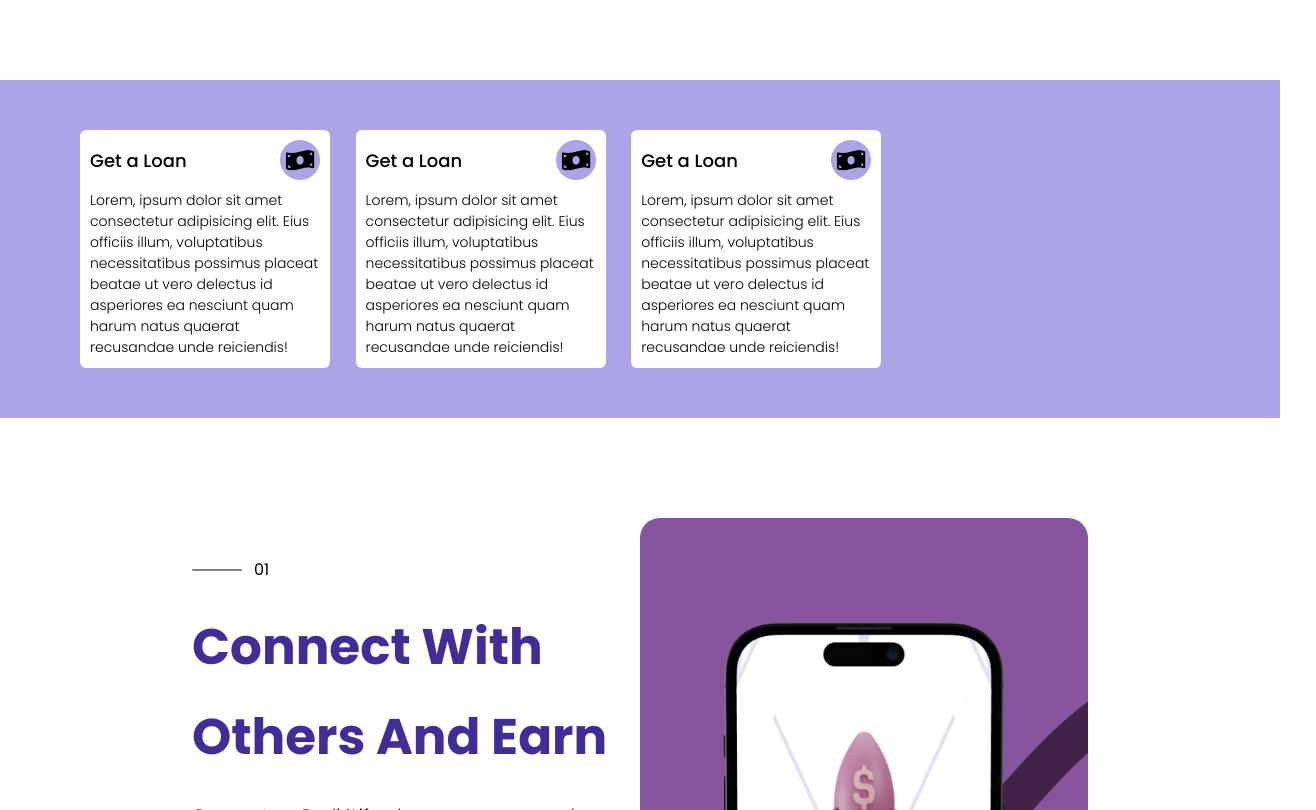
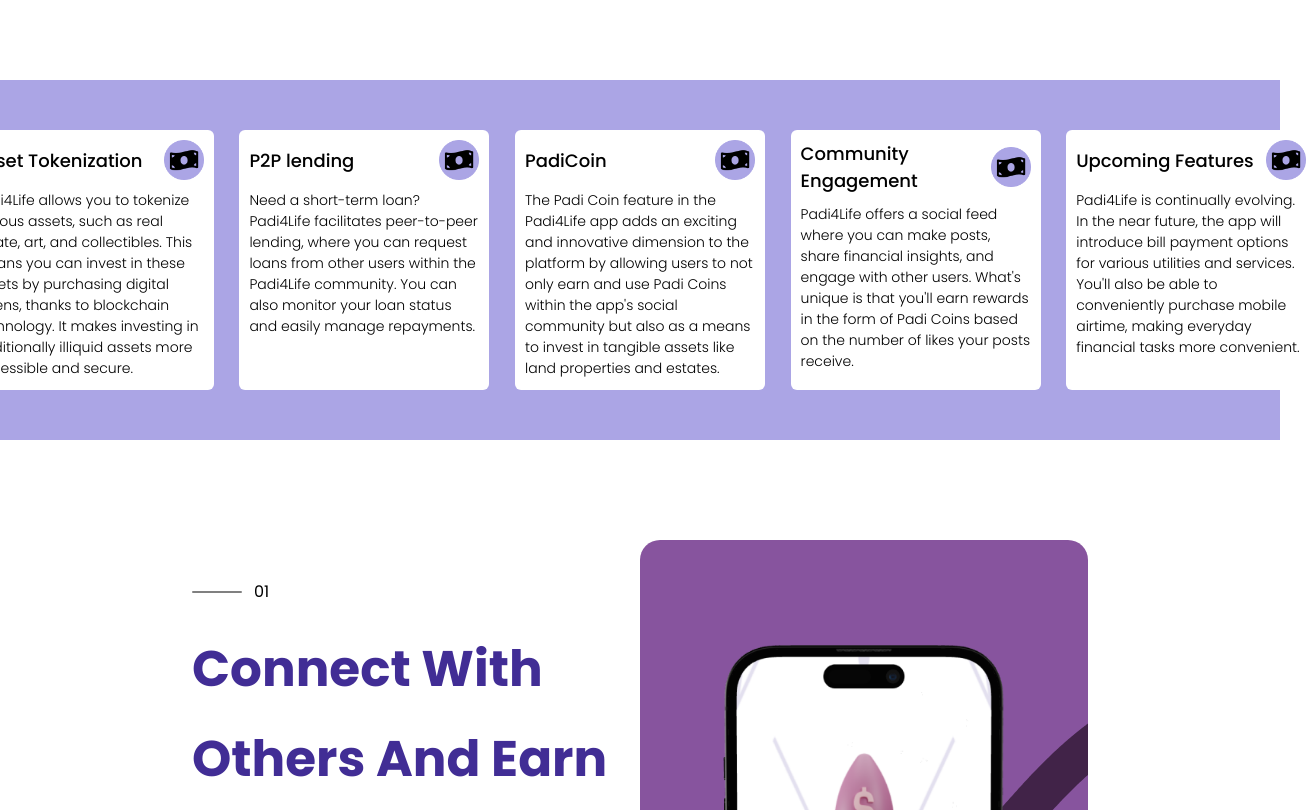
Before and after one commit to Solexi/padi4life, a React (Create React App) app: page / in a window 1280 px wide. Shown: the part 660-1470 px from the top of the page, 1316 px wide, since content can reach past the window. Built offline with nearby package versions, Linux system fonts and the light colour scheme.

Commit message:
Updated Features Content

```diff
--- a/src/pages/Home/Home.tsx
+++ b/src/pages/Home/Home.tsx
@@ -1,6 +1,5 @@
 import { Box, Flex, Heading, Text, Image, Button, Grid, GridItem } from '@chakra-ui/react';
 import Navbar from '../../component/Navbar/index';
-import Download from '../../component/Download';
 import splash from '../../images/splash.png';
 import loan from '../../images/loan.png';
 import getloan from '../../images/getloan.png';
@@ -29,8 +28,8 @@
             <Box
                 display={"flex"}
                 flexDir={["column", "column", "column", "row"]}
-                px={["", "", "", "200px"]}
-                justifyContent={["","", "center", "space-between"]}
+                px={["", "", "", "15vw"]}
+                justifyContent={["", "", "center", "space-between"]}
                 mb={["", "80px"]}
             >
                 <Box
@@ -76,21 +75,21 @@
                 >
                     <Flex
                         bg={"#897BDC"}
-                        h={["170px","300px"]}
-                        w={["170px","300px"]}
+                        h={["170px", "300px", "250px", "300px"]}
+                        w={["170px", "300px", "250px", "300px"]}
                         borderRadius={"50%"}
                         justify={"center"}
                         pt={"50px"}
                     >
                         <Box
-                            h={["150px","305px"]}
+                            h={["150px", "305px"]}
                             display={"flex"}
                             flexDir={"row"}
                             transformOrigin={"center"}
                             justifyContent={"center"}
                         >
                             <Image
-                                transform={'rotate(-30deg)'}
+                                transform={'rotate(-20deg)'}
                                 src={social}
                                 w={["90px", "200px"]}
                                 h={["180px", "309px"]}
@@ -103,7 +102,7 @@
                                 zIndex={2}
                             />
                             <Image
-                                transform={'rotate(30deg)'}
+                                transform={'rotate(20deg)'}
                                 src={wallet}
                                 w={["90px", "200px"]}
                                 h={["180px", "309px"]}
@@ -120,7 +119,7 @@
                 justifyContent={"center"}
             >
                 <Grid
-                    templateColumns={['repeat(1, 3fr)', 'repeat(2, 3fr)', '' ,'repeat(5, 3fr)']}
+                    templateColumns={['repeat(1, 3fr)', 'repeat(2, 3fr)', 'repeat(2, 3fr)', 'repeat(5, 3fr)']}
                     alignSelf={"center"}
                     gap={["5vw", "5vw", "5vw", "2vw"]}
                 >
@@ -128,6 +127,7 @@
                         <Box
                             bg={"#FFFFFF"}
                             w={"250px"}
+                            h={"260px"}
                             px={"10px"}
                             py={"10px"}
                             borderRadius={"md"}
@@ -141,7 +141,7 @@
                                     fontSize={"18px"}
                                     fontWeight={500}
                                 >
-                                    Get a Loan
+                                    Asset Tokenization
                                 </Text>
                                 <Image
                                     src={loan}
@@ -154,9 +154,7 @@
                                 fontWeight={300}
                                 mt={"10px"}
                             >
-                                Lorem, ipsum dolor sit amet consectetur adipisicing elit.
-                                Eius officiis illum, voluptatibus necessitatibus possimus placeat beatae
-                                ut vero delectus id asperiores ea nesciunt quam harum natus quaerat recusandae unde reiciendis!
+                                Padi4Life allows you to tokenize various assets, such as real estate, art, and collectibles. This means you can invest in these assets by purchasing digital tokens, thanks to blockchain technology. It makes investing in traditionally illiquid assets more accessible and secure.
                             </Text>
                         </Box>
                     </GridItem>
@@ -164,6 +162,7 @@
                         <Box
                             bg={"#FFFFFF"}
                             w={"250px"}
+                            h={"260px"}
                             px={"10px"}
                             py={"10px"}
                             borderRadius={"md"}
@@ -177,7 +176,7 @@
                                     fontSize={"18px"}
                                     fontWeight={500}
                                 >
-                                    Get a Loan
+                                    P2P lending
                                 </Text>
                                 <Image
                                     src={loan}
@@ -190,9 +189,7 @@
                                 fontWeight={300}
                                 mt={"10px"}
                             >
-                                Lorem, ipsum dolor sit amet consectetur adipisicing elit.
-                                Eius officiis illum, voluptatibus necessitatibus possimus placeat beatae
-                                ut vero delectus id asperiores ea nesciunt quam harum natus quaerat recusandae unde reiciendis!
+                                Need a short-term loan? Padi4Life facilitates peer-to-peer lending, where you can request loans from other users within the Padi4Life community. You can also monitor your loan status and easily manage repayments.
                             </Text>
                         </Box>
                     </GridItem>
@@ -200,6 +197,7 @@
                         <Box
                             bg={"#FFFFFF"}
                             w={"250px"}
+                            h={"260px"}
                             px={"10px"}
                             py={"10px"}
                             borderRadius={"md"}
@@ -213,7 +211,7 @@
                                     fontSize={"18px"}
                                     fontWeight={500}
                                 >
-                                    Get a Loan
+                                    PadiCoin
                                 </Text>
                                 <Image
                                     src={loan}
@@ -226,9 +224,77 @@
                                 fontWeight={300}
                                 mt={"10px"}
                             >
-                                Lorem, ipsum dolor sit amet consectetur adipisicing elit.
-                                Eius officiis illum, voluptatibus necessitatibus possimus placeat beatae
-                                ut vero delectus id asperiores ea nesciunt quam harum natus quaerat recusandae unde reiciendis!
+                                The Padi Coin feature in the Padi4Life app adds an exciting and innovative dimension to the platform by allowing users to not only earn and use Padi Coins within the app's social community but also as a means to invest in tangible assets like land properties and estates.
+                            </Text>
+                        </Box>
+                    </GridItem>
+                    <GridItem>
+                        <Box
+                            bg={"#FFFFFF"}
+                            w={"250px"}
+                            h={"260px"}
+                            px={"10px"}
+                            py={"10px"}
+                            borderRadius={"md"}
+                        >
+                            <Flex
+                                flexDir={"row"}
+                                justifyContent={"space-between"}
+                                align={"center"}
+                            >
+                                <Text
+                                    fontSize={"18px"}
+                                    fontWeight={500}
+                                >
+                                    Community Engagement
+                                </Text>
+                                <Image
+                                    src={loan}
+                                    w={"40px"}
+                                    h={"40px"}
+                                />
+                            </Flex>
+                            <Text
+                                fontSize={"14px"}
+                                fontWeight={300}
+                                mt={"10px"}
+                            >
+                                Padi4Life offers a social feed where you can make posts, share financial insights, and engage with other users. What's unique is that you'll earn rewards in the form of Padi Coins based on the number of likes your posts receive.
+                            </Text>
+                        </Box>
+                    </GridItem>
+                    <GridItem>
+                        <Box
+                            bg={"#FFFFFF"}
+                            w={"250px"}
+                            h={"260px"}
+                            px={"10px"}
+                            py={"10px"}
+                            borderRadius={"md"}
+                        >
+                            <Flex
+                                flexDir={"row"}
+                                justifyContent={"space-between"}
+                                align={"center"}
+                            >
+                                <Text
+                                    fontSize={"18px"}
+                                    fontWeight={500}
+                                >
+                                    Upcoming Features
+                                </Text>
+                                <Image
+                                    src={loan}
+                                    w={"40px"}
+                                    h={"40px"}
+                                />
+                            </Flex>
+                            <Text
+                                fontSize={"14px"}
+                                fontWeight={300}
+                                mt={"10px"}
+                            >
+                                Padi4Life is continually evolving. In the near future, the app will introduce bill payment options for various utilities and services. You'll also be able to conveniently purchase mobile airtime, making everyday financial tasks more convenient.
                             </Text>
                         </Box>
                     </GridItem>
@@ -242,7 +308,7 @@
                 mb={"80px"}
             >
                 <Flex
-                    w={["90vw","500px"]}
+                    w={["90vw", "500px"]}
                     flexDir={"column"}
                     mt={"40px"}
                 >
@@ -284,7 +350,7 @@
                     </Text>
                 </Flex>
                 <Flex
-                    w={["95vw","500px"]}
+                    w={["95vw", "500px"]}
                     bgImage={connect}
                     borderRadius={"20px"}
                     justify={"center"}
@@ -322,8 +388,8 @@
                         mt={"-40px"}
                         w={"400px"}
                         h={"400px"}
-                        // objectFit={"cover"}
-                        // borderRadius={"3xl"}
+                    // objectFit={"cover"}
+                    // borderRadius={"3xl"}
                     />
                 </Flex>
                 <Flex
@@ -356,7 +422,7 @@
                         lineHeight={["60px", "70px", "70px", "90px"]}
                         color={"#412D95"}
                     >
-                       Get Quick And Safe Loan
+                        Get Quick And Safe Loan
                     </Heading>
                     <Text
                         fontSize={"18px"}
@@ -376,7 +442,7 @@
                 mb={"80px"}
             >
                 <Flex
-                    w={["95vw","500px"]}
+                    w={["95vw", "500px"]}
                     flexDir={"column"}
                     mt={"40px"}
                 >
@@ -417,7 +483,7 @@
                     </Text>
                 </Flex>
                 <Flex
-                    w={["95vw","500px"]}
+                    w={["95vw", "500px"]}
                     bgImage={connect}
                     borderRadius={"20px"}
                     justify={"center"}
```
